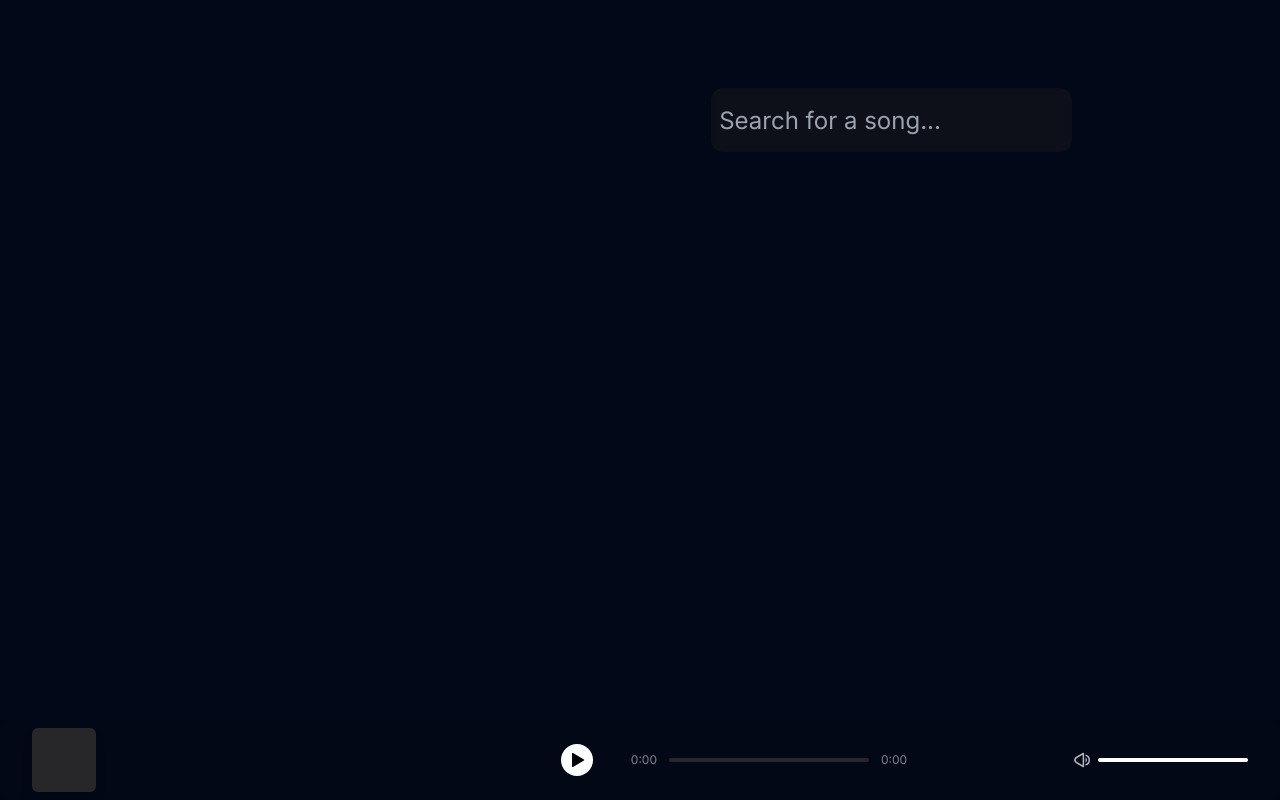
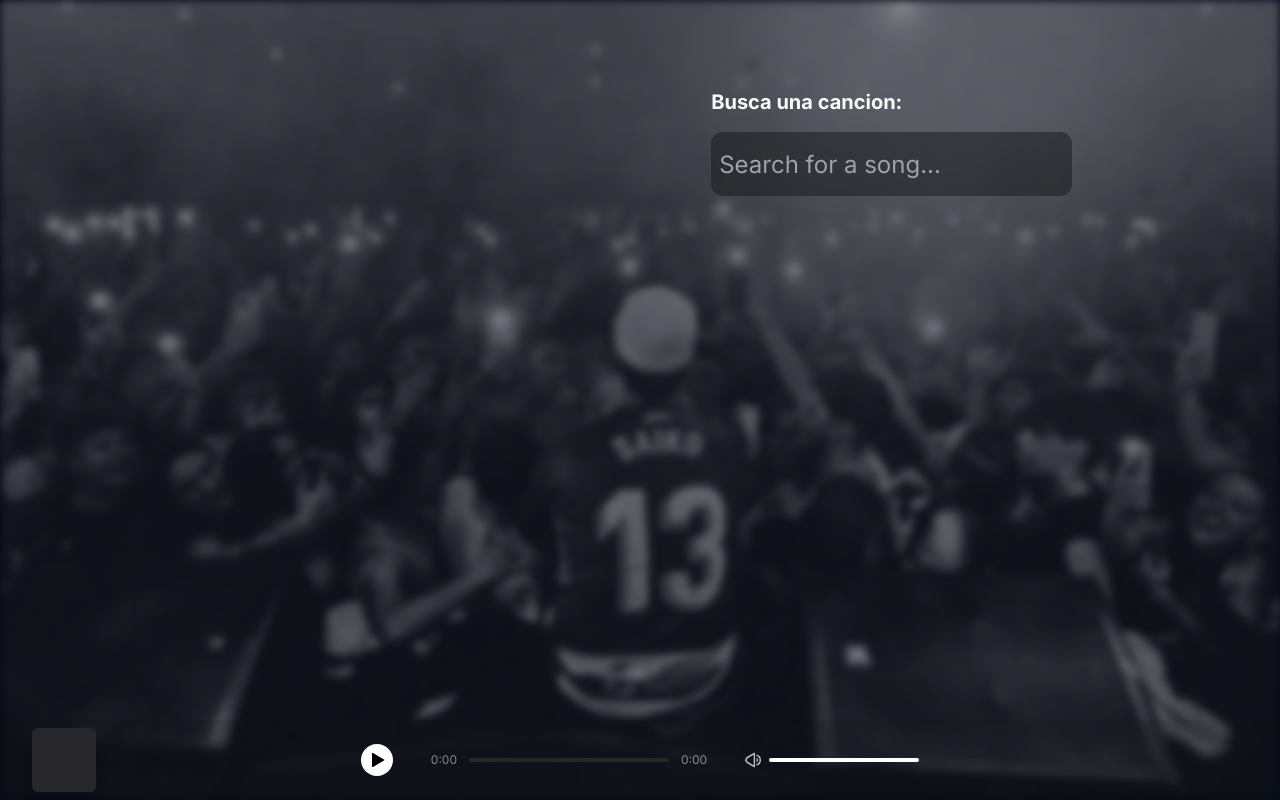
Before and after one commit to Luqueee/player-next, a Next.js app: page / in a window 1280 px wide. Built offline with nearby package versions, Linux system fonts and the light colour scheme.

Commit message:
chore: Update lazy loading for images and improve Spotify integration

```diff
--- a/next.config.mjs
+++ b/next.config.mjs
@@ -1,7 +1,12 @@
 /** @type {import('next').NextConfig} */
 const nextConfig = {
     images: {
-        domains: ['i.scdn.co'],
+        remotePatterns: [
+            {
+                protocol: 'https',
+                hostname: 'i.scdn.co',
+            },
+        ],
     },
 };
 
--- a/src/app/hooks/hooks.ts
+++ b/src/app/hooks/hooks.ts
@@ -40,6 +40,7 @@ export const useSearch = () => {
             const response = await axios.get('/api/spotify/search', {
                 params: { song: searchTerm },
             });
+            console.log('response', response.data);
             return response.data;
         } catch (error) {
             if (axios.isAxiosError(error)) {
--- a/src/app/layout.tsx
+++ b/src/app/layout.tsx
@@ -3,7 +3,7 @@ import { Inter } from 'next/font/google';
 import './globals.css';
 import SongPlayer from './ui/SongPlayer';
 const inter = Inter({ subsets: ['latin'] });
-
+import Image from 'next/image';
 export const metadata: Metadata = {
     title: 'Create Next App',
     description: 'Generated by create next app',
@@ -17,11 +17,21 @@ export default function RootLayout({
     return (
         <html lang="en" className="dark">
             <body
-                className={`${inter.className} overflow-hidden w-full h-full scroll-smooth`}>
-                {children}
+                className={`${inter.className} overflow-hidden min-w-full min-h-full scroll-smooth`}>
+                <main className=" z-50">{children}</main>
                 <div className=" fixed bottom-0 left-0 right-0 overflow-hidden">
                     <SongPlayer />
                 </div>
+                <Image
+                    src={'/images/bg.webp'}
+                    alt="bg"
+                    draggable={false}
+                    priority
+                    quality={100}
+                    fill
+                    style={{ width: '100%', height: '100%' }}
+                    className="object-cover fixed opacity-50 inset-0 blur-sm -z-10"
+                />
             </body>
         </html>
     );
--- a/src/app/lib/spotify.ts
+++ b/src/app/lib/spotify.ts
@@ -93,7 +93,7 @@ export const search = async (songname: string) => {
     try {
         const url = `https://api.spotify.com/v1/search?q=${encodeURIComponent(
             songname
-        )}&type=track`;
+        )}&type=track%2Cartist`;
         console.log('Request URL:', url);
         return getReqSpotify(url);
     } catch (error) {
--- a/src/app/page.tsx
+++ b/src/app/page.tsx
@@ -4,6 +4,7 @@ import { useDebounce } from '@/app/hooks/hooks';
 import { useMusicSearchStore } from '@/app/stores/musicStore';
 import { useState, useRef } from 'react';
 import TrackCard from '../components/TrackCard';
+import ArstistCard from '@/components/ArtistCard';
 import { fetchSpotifyTokens } from './lib/spotify';
 import { redirect } from 'next/navigation';
 
@@ -34,15 +35,22 @@ export default function Home() {
     };
 
     return (
-        <div className="w-[70%] min-h-4 mx-auto flex justify-between py-4 gap-8 items-start flex-col-reverse md:lg:flex-row flex-nowrap">
+        <div className="w-[70%] z-50 min-h-4 mx-auto flex justify-between py-4 gap-8 items-start flex-col-reverse md:lg:flex-row flex-nowrap">
             <div
                 id="searchResult"
                 className=" flex md:lg:w-[50%] w-full md:lg:pt-0 py-24  max-h-[100vh] overflow-y-scroll scroll-smooth flex-col gap-4">
                 {results?.tracks.items.map((track: any) => (
                     <TrackCard key={track.id} track={track} />
                 ))}
+                {results?.artists.items.map((artist: any) => (
+                    //console.log('Artist:', artist),
+                    <ArstistCard key={artist.id} track={artist} />
+                ))}
             </div>
-            <div className=" flex md:lg:relative fixed left-4 mx-8 right-4 md:lg:top-16 top-4 flex-grow md:lg:h-full h-fit nd:lg:py-28 py-2 gap-4">
+            <div className=" flex md:lg:relative fixed flex-col left-4 mx-8 right-4 md:lg:top-16 top-4 flex-grow md:lg:h-full h-fit nd:lg:py-28 py-2 gap-4">
+                <p className=" hidden md:lg:block text-xl font-bold">
+                    Busca una cancion:
+                </p>
                 <input
                     type="text"
                     ref={inputRef}
--- a/src/app/ui/SongPlayer.tsx
+++ b/src/app/ui/SongPlayer.tsx
@@ -111,7 +111,7 @@ const CurrentSong = ({
     artists: { name: string }[]; // Assuming artists is an array of objects with a name property
 }) => {
     const handleClick = () => {
-        window.location.href = `/song/${id}`;
+        window.location.href = `https://open.spotify.com/intl-es/track/${id}`;
     };
 
     // Convert artists array to a string of names
@@ -139,11 +139,12 @@ const CurrentSong = ({
 
             <div className="flex flex-col justify-start gap-2 h-full z-50">
                 <a
-                    href={`/song/${id}`}
-                    className="font-semibold text-sm block hover:underline text-start transition-all">
+                    target="_blank"
+                    href={`https://open.spotify.com/intl-es/track/${id}`}
+                    className="font-semibold text-sm line-clamp-2 block hover:underline text-start transition-all">
                     <p>{title}</p>
                 </a>
-                <span className="text-xs text-start opacity-80">
+                <span className="text-xs line-clamp-1 text-start opacity-80">
                     {artistNames}
                 </span>
             </div>
@@ -155,7 +156,6 @@ export default function SongPlayer() {
     const {
         dataVideo,
         volume,
-        setVolume,
         dataSpoty,
         currentTime,
         setCurrentTime,
@@ -182,12 +182,11 @@ export default function SongPlayer() {
     }, [audioRef, setCurrentTime]);
 
     const handleTimeUpdate = (e: any) => {
-        console.log(e);
         setCurrentTime(e.playedSeconds);
     };
 
     const handleDuration = (duration: any) => {
-        console.log('Duration:', duration);
+        //console.log('Duration:', duration);
         setDuration(duration);
     };
 
@@ -234,14 +233,14 @@ export default function SongPlayer() {
                     />
                 </>
             )}
-            <div className="flex w-full h-full justify-between px-8 items-center">
+            <div className="flex w-full h-full relative justify-between px-8 items-center">
                 <CurrentSong
                     title={dataSpoty.name}
                     image={dataSpoty.album?.images[0].url}
                     id={dataSpoty.id}
                     artists={handleArtists()}
                 />
-                <div className=" w-fit flex gap-4 items-center">
+                <div className=" w-fit flex absolute left-0 right-0 m-auto gap-4 items-center">
                     <button
                         title="Play / Pause"
                         name="play-button"
@@ -271,9 +270,8 @@ export default function SongPlayer() {
                             {duration ? formatTime(duration) : '0:00'}
                         </span>
                     </div>
+                    <VolumeControl />
                 </div>
-
-                <VolumeControl />
             </div>
         </div>
     );
--- /dev/null
+++ b/src/components/ArtistCard.tsx
@@ -0,0 +1,50 @@
+import Image from 'next/image';
+import { GetTime } from '../app/lib/utils';
+import { useMusicSearchStore, useSongBar } from '../app/stores/musicStore';
+import { YoutubeSearch } from '../app/lib/youtube';
+export default function ArstistCard(artist: any) {
+    const { searchTerm, setDataVideo, setDataSpoty } = useMusicSearchStore(
+        (state: any) => state
+    );
+    const { playing, setPlaying } = useSongBar((state: any) => state);
+
+    const handleSearch = async () => {
+        // const response = await YoutubeSearch(
+        //     `${track.track.name as string} lyrics${
+        //         track.track.artists[0].name as string
+        //     }`
+        // );
+        // console.log(response);
+        // console.log('Track:', track);
+        // setDataVideo(response);
+        // setDataSpoty(track.track);
+        // setPlaying(true);
+
+        console.log('Searching for:', artist);
+    };
+
+    console.log('aaaa:', artist);
+    return (
+        <button
+            onClick={handleSearch}
+            key={artist.track.id}
+            className="flex h-24 hover:h-32 group gap-4 opacity-50 md:lg:w-fit md:lg:pr-8 pr-0 w-full hover:opacity-100 items-center transition-all duration-500 ease-in-out">
+            <Image
+                src={artist.track.images[0]?.url ?? ''}
+                alt={artist.track.name}
+                width={52}
+                height={52}
+                style={{ width: 'auto', height: 'auto' }}
+                draggable={false}
+                loading="lazy"
+                decoding="async"
+                className=" rounded-full"
+            />
+            <div className=" flex gap-4 justify-center flex-col transition-all duration-500 ease-in-out">
+                <p className=" text-start text-md line-clamp-2 md:lg:text-2xl font-bold text-balance">
+                    {artist.track.name}
+                </p>
+            </div>
+        </button>
+    );
+}
--- a/src/components/TrackCard.tsx
+++ b/src/components/TrackCard.tsx
@@ -15,6 +15,7 @@ export default function TrackCard(track: any) {
             }`
         );
         console.log(response);
+        console.log('Track:', track);
         setDataVideo(response);
         setDataSpoty(track.track);
         setPlaying(true);
@@ -25,7 +26,7 @@ export default function TrackCard(track: any) {
         <button
             onClick={handleSearch}
             key={track.track.id}
-            className="flex h-24 hover:h-32 group gap-4 opacity-50 md:lg:w-fit md:lg:pr-8 pr-0 w-full hover:opacity-100 items-center transition-all duration-500 ease-in-out">
+            className="flex min-h-20 hover:min-h-32 group gap-4 opacity-70 md:lg:w-fit md:lg:pr-8 pr-0 w-full hover:opacity-100 items-center transition-all duration-500 ease-in-out">
             <Image
                 src={track.track.album?.images[0].url}
                 alt={track.track.name}
```
Also changed, not shown: public/images/bg.webp (added).
